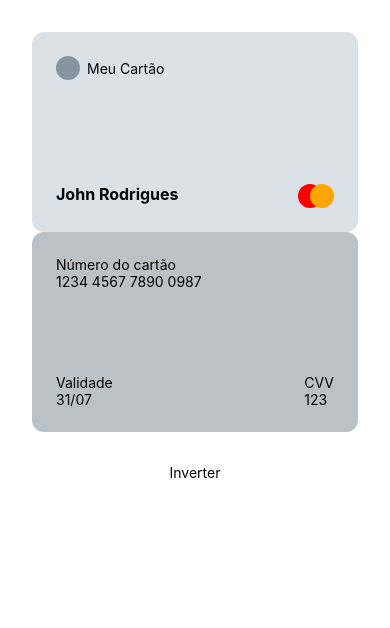
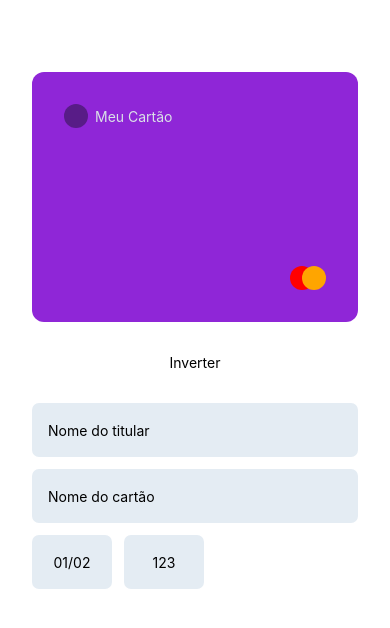
Before and after one commit to johnrodriguesdeveloper/credit-card, a React Native app: screen / in a window 390 px wide. Shown: the top 628 px of the page. Built offline with nearby package versions, Linux system fonts and the light colour scheme.

Commit message:
finished componet

```diff
--- a/src/app/components/credit-card/index.tsx
+++ b/src/app/components/credit-card/index.tsx
@@ -2,17 +2,13 @@ import { Text, View } from "react-native";
 import { styles } from "./styles";
 import Animated, {
   interpolate,
-  SharedValue,
   useAnimatedStyle,
   withTiming,
 } from "react-native-reanimated";
-import { CARD_SIDE } from "../../constants/crediCardProps";
+import { CARD_SIDE } from "../../types/cardSideProps";
+import { CrediCardProps } from "../../types/crediCardProps";
 
-type CrediCardProps = {
-  cardSide: SharedValue<number>;
-};
-
-export function CreditCard({ cardSide }: CrediCardProps) {
+export function CreditCard({ cardSide, data }: CrediCardProps) {
   const frontAnimatedStyles = useAnimatedStyle(() => {
     const rotateValue = interpolate(
       cardSide.value,
@@ -25,34 +21,46 @@ export function CreditCard({ cardSide }: CrediCardProps) {
       ],
     };
   });
+  const backAnimatedStyles = useAnimatedStyle(() => {
+    const rotateValue = interpolate(
+      cardSide.value,
+      [CARD_SIDE.front, CARD_SIDE.back],
+      [180, 360]
+    );
+    return {
+      transform: [
+        { rotateY: withTiming(`${rotateValue}deg`, { duration: 1000 }) },
+      ],
+    };
+  });
   return (
     <View>
       <Animated.View style={[styles.card, styles.front, frontAnimatedStyles]}>
         <View style={styles.header}>
           <View style={[styles.circle, styles.logo]} />
-          <Text>Meu Cartão</Text>
+          <Text style={styles.nameLog}>Meu Cartão</Text>
         </View>
         <View style={styles.footer}>
-          <Text style={styles.name}>John Rodrigues</Text>
+          <Text style={styles.name}>{data.name}</Text>
           <View style={styles.flag}>
             <View style={[styles.circle, styles.red]}></View>
             <View style={[styles.circle, styles.orange]}></View>
           </View>
         </View>
       </Animated.View>
-      <Animated.View style={[styles.card, styles.back]}>
+      <Animated.View style={[styles.card, styles.back, backAnimatedStyles]}>
         <View>
           <Text style={styles.label}>Número do cartão</Text>
-          <Text style={styles.value}>1234 4567 7890 0987</Text>
+          <Text style={styles.value}>{data.number}</Text>
         </View>
         <View style={styles.footer}>
           <View>
             <Text style={styles.label}>Validade</Text>
-            <Text style={styles.value}>31/07</Text>
+            <Text style={styles.value}>{data.date}</Text>
           </View>
           <View>
             <Text style={styles.label}>CVV</Text>
-            <Text style={styles.value}>123</Text>
+            <Text style={styles.value}>{data.code}</Text>
           </View>
         </View>
       </Animated.View>
--- a/src/app/components/credit-card/styles.ts
+++ b/src/app/components/credit-card/styles.ts
@@ -2,17 +2,21 @@ import { StyleSheet } from "react-native";
 
 export const styles = StyleSheet.create({
   card: {
+    marginTop: 40,
     width: "100%",
-    height: 200,
+    height: 250,
     borderRadius: 12,
-    padding: 24,
+    padding: 32,
     justifyContent: "space-between",
   },
   front: {
-    backgroundColor: "#DAE1E7",
+    backgroundColor: "#8F26D7",
+    backfaceVisibility: "hidden",
+    position: "absolute",
   },
   back: {
-    backgroundColor: "#BAC1C7",
+    backgroundColor: "#8214D1",
+    backfaceVisibility: "hidden",
   },
   circle: {
     width: 24,
@@ -20,7 +24,10 @@ export const styles = StyleSheet.create({
     borderRadius: 12,
   },
   logo: {
-    backgroundColor: "#8795A0",
+    backgroundColor: "#581c87",
+  },
+  nameLog: {
+    color: "#DAE1E7",
   },
   header: {
     flexDirection: "row",
@@ -30,6 +37,7 @@ export const styles = StyleSheet.create({
   name: {
     fontSize: 16,
     fontWeight: "bold",
+    color: "#DAE1E7",
   },
   footer: {
     flexDirection: "row",
@@ -45,4 +53,13 @@ export const styles = StyleSheet.create({
   orange: {
     backgroundColor: "orange",
   },
+  label: {
+    fontSize: 14,
+    color: "#a1a1aa",
+  },
+  value: {
+    fontSize: 16,
+    fontWeight: "bold",
+    color: "#DAE1E7",
+  },
 });
--- /dev/null
+++ b/src/app/components/input/index.tsx
@@ -0,0 +1,6 @@
+import { TextInput, TextInputProps } from "react-native";
+import { styles } from "./styles";
+
+export function Input({ style, ...rest }: TextInputProps) {
+  return <TextInput style={[styles.input, style]} {...rest} />;
+}
--- /dev/null
+++ b/src/app/components/input/styles.ts
@@ -0,0 +1,10 @@
+import { StyleSheet } from "react-native";
+
+export const styles = StyleSheet.create({
+  input: {
+    height: 54,
+    backgroundColor: "#E4ECF3",
+    borderRadius: 7,
+    padding: 16,
+  },
+});
--- a/src/app/payment/index.tsx
+++ b/src/app/payment/index.tsx
@@ -1,10 +1,17 @@
 import { Text, TouchableOpacity, View } from "react-native";
 import { styles } from "./styles";
+import { useSharedValue } from "react-native-reanimated";
+import { CARD_SIDE } from "../types/cardSideProps";
+import { Input } from "../components/input";
+import { useState } from "react";
 import { CreditCard } from "../components/credit-card";
-import { useSharedValue } from "react-native-reanimated";
-import { CARD_SIDE } from "../constants/crediCardProps";
 
 export function Payment() {
+  const [name, setName] = useState("");
+  const [number, setNumber] = useState("");
+  const [date, setDate] = useState("");
+  const [code, setCode] = useState("");
+
   const cardSide = useSharedValue(CARD_SIDE.front);
 
   function showFrontCard() {
@@ -22,10 +29,49 @@ export function Payment() {
   }
   return (
     <View style={styles.container}>
-      <CreditCard cardSide={cardSide} />
+      <CreditCard
+        cardSide={cardSide}
+        data={{
+          name,
+          number: number.replace(/(\d{4})(?=\d)/g, "$1 "),
+          date,
+          code,
+        }}
+      />
       <TouchableOpacity style={styles.button} onPress={handleFlipCard}>
         <Text>Inverter</Text>
       </TouchableOpacity>
+      <View style={styles.form}>
+        <Input
+          placeholder="Nome do titular"
+          onChangeText={setName}
+          onFocus={showFrontCard}
+        />
+        <Input
+          placeholder="Nome do cartão"
+          keyboardType="numeric"
+          maxLength={16}
+          onChangeText={setNumber}
+          onFocus={showBackCard}
+        />
+        <View style={styles.inputInline}>
+          <Input
+            placeholder="01/02"
+            style={styles.inputSmall}
+            maxLength={5}
+            onChangeText={setDate}
+            onFocus={showBackCard}
+          />
+          <Input
+            placeholder="123"
+            maxLength={3}
+            style={styles.inputSmall}
+            keyboardType="numeric"
+            onChangeText={setCode}
+            onFocus={showBackCard}
+          />
+        </View>
+      </View>
     </View>
   );
 }
--- a/src/app/payment/styles.ts
+++ b/src/app/payment/styles.ts
@@ -9,4 +9,15 @@ export const styles = StyleSheet.create({
     alignItems: "center",
     marginVertical: 32,
   },
+  form: {
+    gap: 12,
+  },
+  inputInline: {
+    flexDirection: "row",
+    gap: 12,
+  },
+  inputSmall: {
+    width: 80,
+    textAlign: "center",
+  },
 });
--- /dev/null
+++ b/src/app/types/crediCardProps.ts
@@ -0,0 +1,11 @@
+import { SharedValue } from "react-native-reanimated";
+
+export type CrediCardProps = {
+  cardSide: SharedValue<number>;
+  data: {
+    name: string;
+    number: string;
+    date: string;
+    code: string;
+  };
+};
```
Also changed, not shown: src/app/types/cardSideProps.ts (renamed from src/app/constants/crediCardProps.ts).
